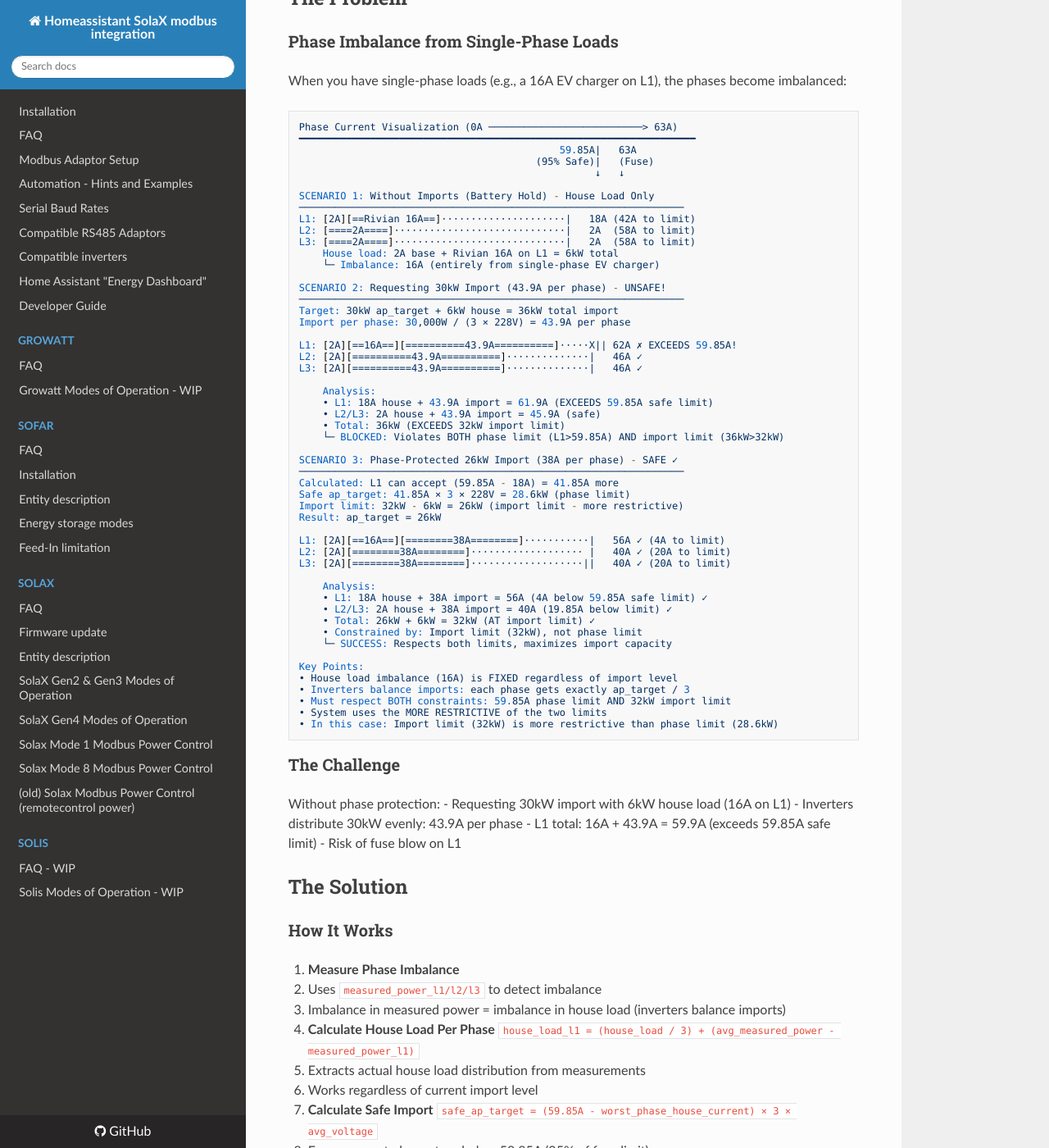
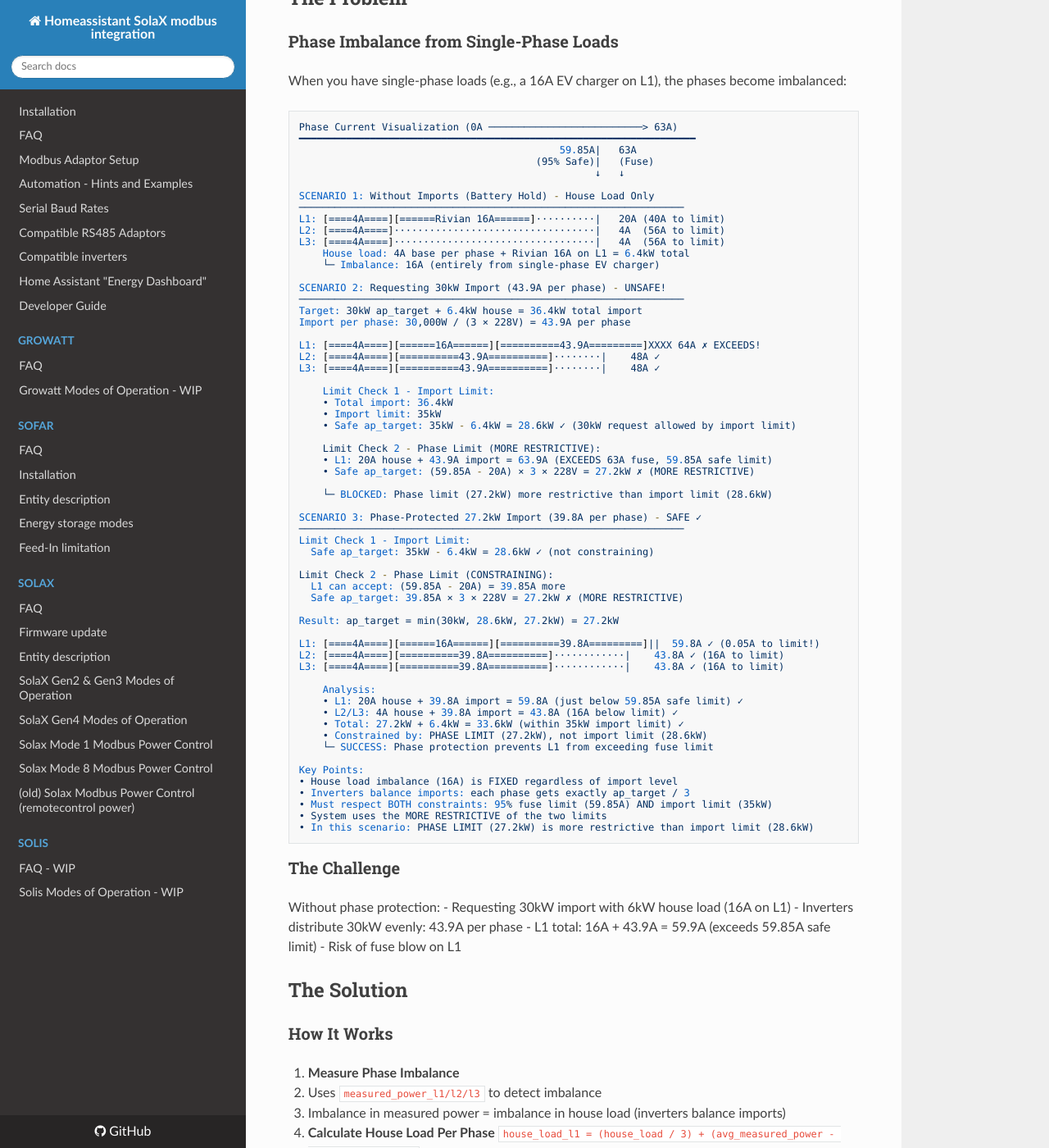
Before and after one commit to wills106/homeassistant-solax-modbus, an MkDocs documentation site: the page built from docs/solax-phase-protection.md, in a window 1280 px wide and 1400 px high, scrolled down 427 px. Shown: the whole window at 82% size. Built offline with MkDocs 1.6.1, drawn with Linux system fonts in a browser that asks for light colours; nearby versions of some CDN libraries.

Commit message:
docs: Revise scenarios to show phase limit as constraining factor
- Increased import limit to 35kW (from 32kW)
- Increased base load to 4A per phase (from 2A)
- L1 house load now 20A (4A base + 16A Rivian)
- Scenario 2: Shows 64A on L1 (exceeds both 95% and 100% limits)
- Scenario 3: Phase limit (27.2kW) MORE restrictive than import limit (28.6kW)
- L1 reaches 59.8A (just 0.05A below 95% limit) - demonstrates phase protection
- Applied limit checks in order: import limit first, then phase limit
- Clear annotation showing phase limit is the constraining factor

````diff
--- a/docs/solax-phase-protection.md
+++ b/docs/solax-phase-protection.md
@@ -23,51 +23,60 @@ Phase Current Visualization (0A ────────────────
 
 SCENARIO 1: Without Imports (Battery Hold) - House Load Only
 ─────────────────────────────────────────────────────────────────
-L1: [2A][==Rivian 16A==]·····················|   18A (42A to limit)
-L2: [====2A====]·····························|   2A  (58A to limit)
-L3: [====2A====]·····························|   2A  (58A to limit)
-    House load: 2A base + Rivian 16A on L1 = 6kW total
+L1: [====4A====][======Rivian 16A======]··········|   20A (40A to limit)
+L2: [====4A====]··································|   4A  (56A to limit)
+L3: [====4A====]··································|   4A  (56A to limit)
+    House load: 4A base per phase + Rivian 16A on L1 = 6.4kW total
     └─ Imbalance: 16A (entirely from single-phase EV charger)
 
 SCENARIO 2: Requesting 30kW Import (43.9A per phase) - UNSAFE!
 ─────────────────────────────────────────────────────────────────
-Target: 30kW ap_target + 6kW house = 36kW total import
+Target: 30kW ap_target + 6.4kW house = 36.4kW total import
 Import per phase: 30,000W / (3 × 228V) = 43.9A per phase
 
-L1: [2A][==16A==][==========43.9A==========]·····X|| 62A ✗ EXCEEDS 59.85A!
-L2: [2A][==========43.9A==========]··············|   46A ✓
-L3: [2A][==========43.9A==========]··············|   46A ✓
+L1: [====4A====][======16A======][==========43.9A=========]XXXX 64A ✗ EXCEEDS!
+L2: [====4A====][==========43.9A==========]········|    48A ✓
+L3: [====4A====][==========43.9A==========]········|    48A ✓
+
+    Limit Check 1 - Import Limit:
+    • Total import: 36.4kW
+    • Import limit: 35kW
+    • Safe ap_target: 35kW - 6.4kW = 28.6kW ✓ (30kW request allowed by import limit)
+
+    Limit Check 2 - Phase Limit (MORE RESTRICTIVE):
+    • L1: 20A house + 43.9A import = 63.9A (EXCEEDS 63A fuse, 59.85A safe limit)
+    • Safe ap_target: (59.85A - 20A) × 3 × 228V = 27.2kW ✗ (MORE RESTRICTIVE)
+
+    └─ BLOCKED: Phase limit (27.2kW) more restrictive than import limit (28.6kW)
+
+SCENARIO 3: Phase-Protected 27.2kW Import (39.8A per phase) - SAFE ✓
+─────────────────────────────────────────────────────────────────
+Limit Check 1 - Import Limit:
+  Safe ap_target: 35kW - 6.4kW = 28.6kW ✓ (not constraining)
+
+Limit Check 2 - Phase Limit (CONSTRAINING):
+  L1 can accept: (59.85A - 20A) = 39.85A more
+  Safe ap_target: 39.85A × 3 × 228V = 27.2kW ✗ (MORE RESTRICTIVE)
+
+Result: ap_target = min(30kW, 28.6kW, 27.2kW) = 27.2kW
+
+L1: [====4A====][======16A======][==========39.8A=========]||  59.8A ✓ (0.05A to limit!)
+L2: [====4A====][==========39.8A==========]············|    43.8A ✓ (16A to limit)
+L3: [====4A====][==========39.8A==========]············|    43.8A ✓ (16A to limit)
 
     Analysis:
-    • L1: 18A house + 43.9A import = 61.9A (EXCEEDS 59.85A safe limit)
-    • L2/L3: 2A house + 43.9A import = 45.9A (safe)
-    • Total: 36kW (EXCEEDS 32kW import limit)
-    └─ BLOCKED: Violates BOTH phase limit (L1>59.85A) AND import limit (36kW>32kW)
-
-SCENARIO 3: Phase-Protected 26kW Import (38A per phase) - SAFE ✓
-─────────────────────────────────────────────────────────────────
-Calculated: L1 can accept (59.85A - 18A) = 41.85A more
-Safe ap_target: 41.85A × 3 × 228V = 28.6kW (phase limit)
-Import limit: 32kW - 6kW = 26kW (import limit - more restrictive)
-Result: ap_target = 26kW
-
-L1: [2A][==16A==][========38A========]···········|   56A ✓ (4A to limit)
-L2: [2A][========38A========]··················· |   40A ✓ (20A to limit)
-L3: [2A][========38A========]···················||   40A ✓ (20A to limit)
-
-    Analysis:
-    • L1: 18A house + 38A import = 56A (4A below 59.85A safe limit) ✓
-    • L2/L3: 2A house + 38A import = 40A (19.85A below limit) ✓
-    • Total: 26kW + 6kW = 32kW (AT import limit) ✓
-    • Constrained by: Import limit (32kW), not phase limit
-    └─ SUCCESS: Respects both limits, maximizes import capacity
+    • L1: 20A house + 39.8A import = 59.8A (just below 59.85A safe limit) ✓
+    • L2/L3: 4A house + 39.8A import = 43.8A (16A below limit) ✓
+    • Total: 27.2kW + 6.4kW = 33.6kW (within 35kW import limit) ✓
+    • Constrained by: PHASE LIMIT (27.2kW), not import limit (28.6kW)
+    └─ SUCCESS: Phase protection prevents L1 from exceeding fuse limit
 
 Key Points:
 • House load imbalance (16A) is FIXED regardless of import level
 • Inverters balance imports: each phase gets exactly ap_target / 3
-• Must respect BOTH constraints: 59.85A phase limit AND 32kW import limit
+• Must respect BOTH constraints: 95% fuse limit (59.85A) AND import limit (35kW)
 • System uses the MORE RESTRICTIVE of the two limits
-• In this case: Import limit (32kW) is more restrictive than phase limit (28.6kW)
+• In this scenario: PHASE LIMIT (27.2kW) is more restrictive than import limit (28.6kW)
 ```
 
 ### The Challenge
````
